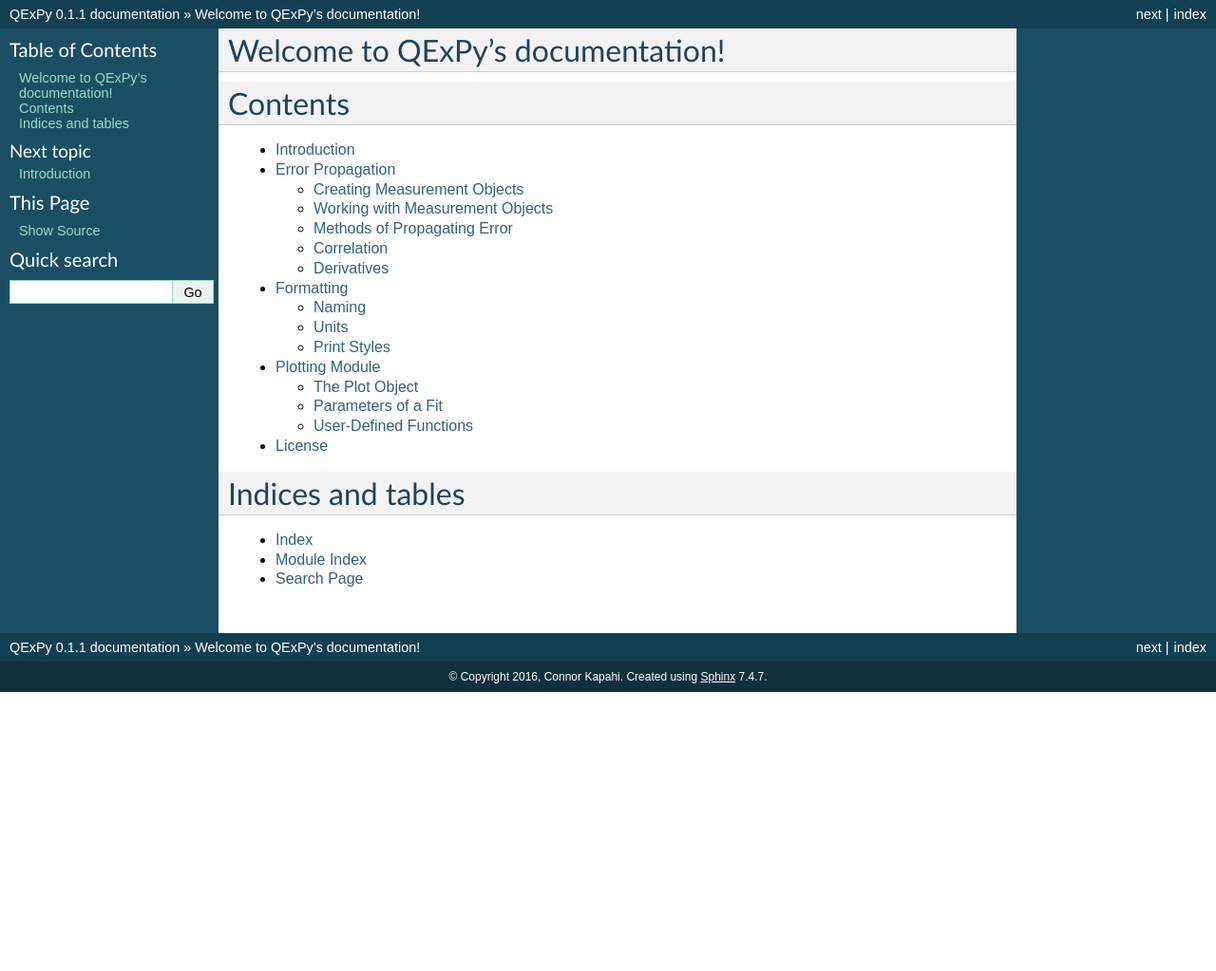
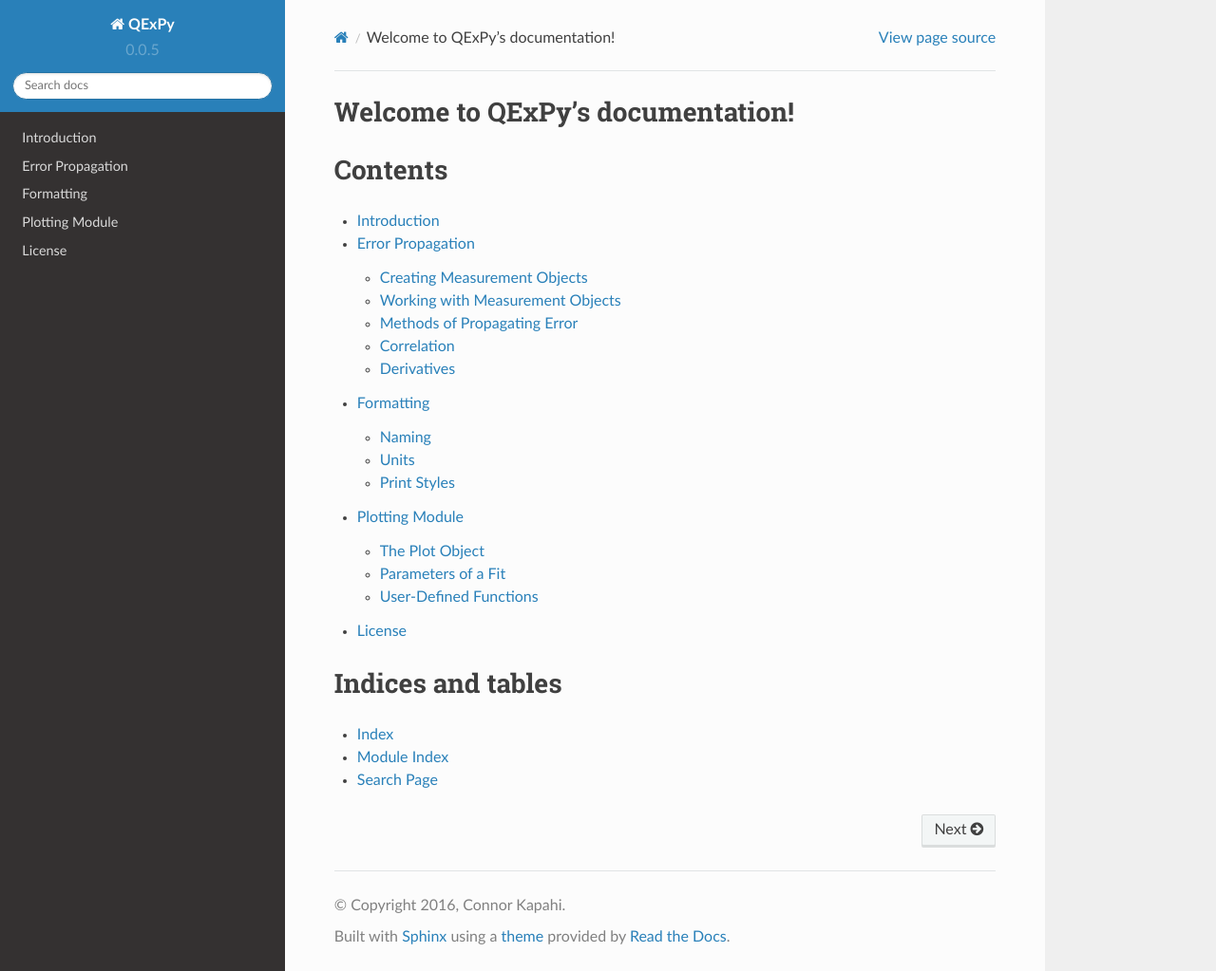
Before and after one commit to Queens-Physics/qexpy, a Sphinx documentation site: the page built from docs/index.rst, in a window 1280 px wide and 1023 px high. Shown: the whole window at 95% size. Built offline with Sphinx 7.4.7 and the Read the Docs theme 2.0.0, drawn with Linux system fonts in a browser that asks for light colours.

Commit message:
Update conf.py

```diff
--- a/docs/conf.py
+++ b/docs/conf.py
@@ -122,7 +122,7 @@
 
 # The theme to use for HTML and HTML Help pages.  See the documentation for
 # a list of builtin themes.
-html_theme = "classic"
+html_theme = "sphinx_rtd_theme"
 
 # Theme options are theme-specific and customize the look and feel of a theme
 # further.  For a list of options available for each theme, see the
@@ -130,7 +130,7 @@
 #html_theme_options = {}
 
 # Add any paths that contain custom themes here, relative to this directory.
-#html_theme_path = [sphinx_rtd_theme.get_html_theme_path()]
+html_theme_path = [sphinx_rtd_theme.get_html_theme_path()]
 
 # The name for this set of Sphinx documents.  If None, it defaults to
 # "<#project> v<release> documentation".
```
